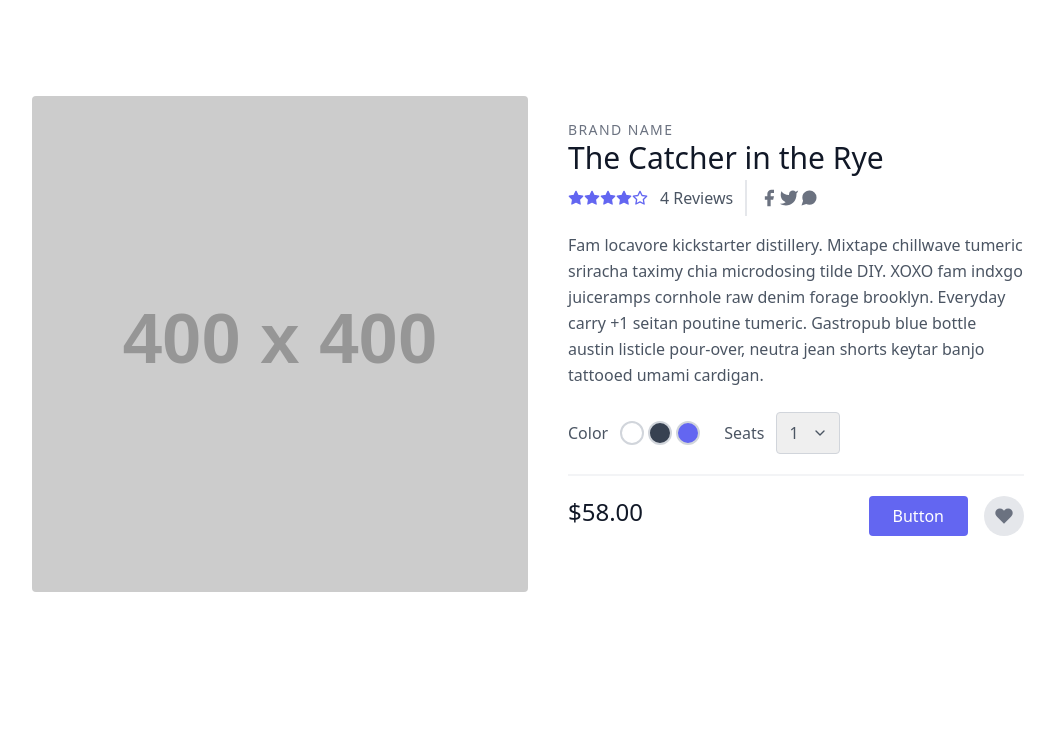
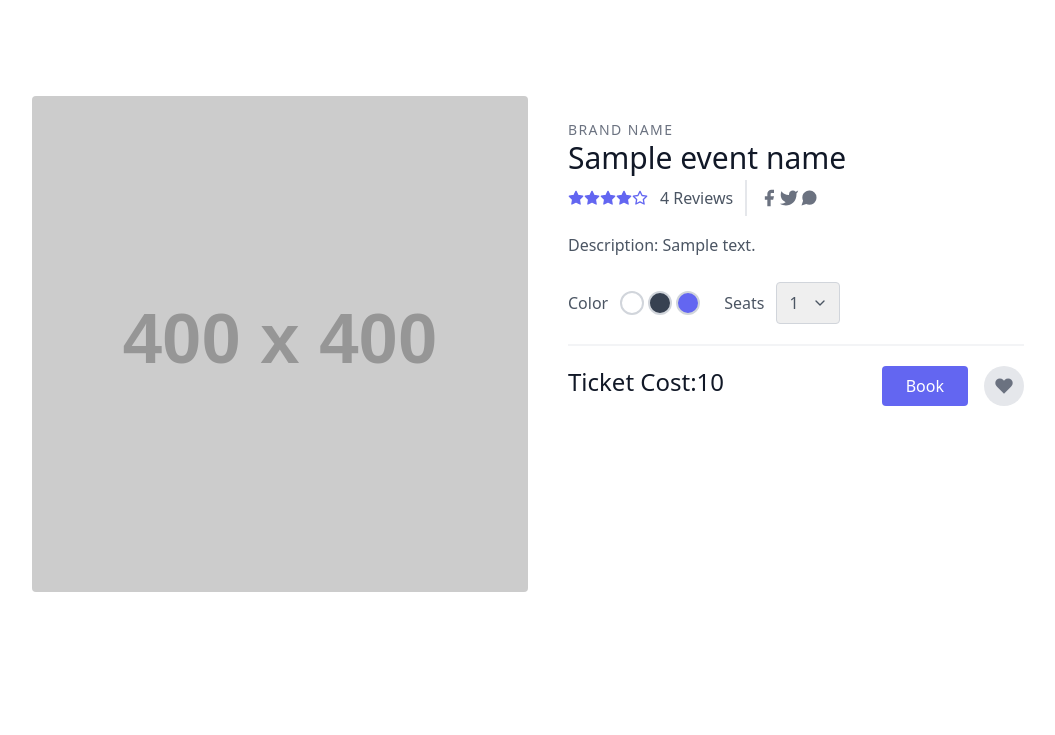
Before and after one commit to animebar/dbms_project, a Django app: template EMS/events/templates/events/event.html in a window 1280 px wide. Shown: the part 88-823 px from the top of the page, without its empty margins (112-1167 px from the left). Run offline with Django 3.2, Linux system fonts and the light colour scheme; the template is opened without the code that fills it: most values are stand-ins (such as "Sample title", 1, 10 or a date in 2020); grey boxes labelled with a size stand in for pictures from a placeholder-image service; some libraries are stand-ins or nearby versions.

Commit message:
Event page improved

```diff
--- a/EMS/events/templates/events/event.html
+++ b/EMS/events/templates/events/event.html
@@ -7,7 +7,7 @@
                 <img alt="ecommerce" class="lg:w-1/2 w-full lg:h-auto h-64 object-cover object-center rounded" src="https://dummyimage.com/400x400">
                 <div class="lg:w-1/2 w-full lg:pl-10 lg:py-6 mt-6 lg:mt-0">
                     <h2 class="text-sm title-font text-gray-500 tracking-widest">BRAND NAME</h2>
-                    <h1 class="text-gray-900 text-3xl title-font font-medium mb-1">The Catcher in the Rye</h1>
+                    <h1 class="text-gray-900 text-3xl title-font font-medium mb-1">{{event_name}}</h1>
                     <div class="flex mb-4">
           <span class="flex items-center">
             <svg fill="currentColor" stroke="currentColor" stroke-linecap="round" stroke-linejoin="round" stroke-width="2" class="w-4 h-4 text-indigo-500" viewBox="0 0 24 24">
@@ -45,7 +45,11 @@
             </a>
           </span>
                     </div>
-                    <p class="leading-relaxed">Fam locavore kickstarter distillery. Mixtape chillwave tumeric sriracha taximy chia microdosing tilde DIY. XOXO fam indxgo juiceramps cornhole raw denim forage brooklyn. Everyday carry +1 seitan poutine tumeric. Gastropub blue bottle austin listicle pour-over, neutra jean shorts keytar banjo tattooed umami cardigan.</p>
+                    {% if description is not None %}
+                        <p class="leading-relaxed">Description: {{description}}</p>
+                    {% else %}
+                        <p class="leading-relaxed">Description: -</p>
+                    {% endif %}
                     <div class="flex mt-6 items-center pb-5 border-b-2 border-gray-100 mb-5">
                         <div class="flex">
                             <span class="mr-3">Color</span>
@@ -75,8 +79,8 @@
                         </div>
                     </div>
                     <div class="flex">
-                        <span class="title-font font-medium text-2xl text-gray-900">$58.00</span>
-                        <button class="flex ml-auto text-white bg-indigo-500 border-0 py-2 px-6 focus:outline-none hover:bg-indigo-600 rounded">Button</button>
+                        <span class="title-font font-medium text-2xl text-gray-900">Ticket Cost:{{cost}}</span>
+                        <button class="flex ml-auto text-white bg-indigo-500 border-0 py-2 px-6 focus:outline-none hover:bg-indigo-600 rounded">Book</button>
                         <button class="rounded-full w-10 h-10 bg-gray-200 p-0 border-0 inline-flex items-center justify-center text-gray-500 ml-4">
                             <svg fill="currentColor" stroke-linecap="round" stroke-linejoin="round" stroke-width="2" class="w-5 h-5" viewBox="0 0 24 24">
                                 <path d="M20.84 4.61a5.5 5.5 0 00-7.78 0L12 5.67l-1.06-1.06a5.5 5.5 0 00-7.78 7.78l1.06 1.06L12 21.23l7.78-7.78 1.06-1.06a5.5 5.5 0 000-7.78z"></path>
--- a/EMS/query.txt
+++ b/EMS/query.txt
@@ -44,7 +44,8 @@ create table events(
     venue_id INT,
     max_capacity INT,
     description VARCHAR(300),
-    image BLOB;
+    image BLOB,
+    cost INT,
     FOREIGN KEY (host_id) REFERENCES user(user_id),
     FOREIGN KEY (venue_id) REFERENCES venue(venue_id),
     PRIMARY KEY(event_id)
```
Also changed, not shown: EMS/events/views.py (+22 -15 lines).
